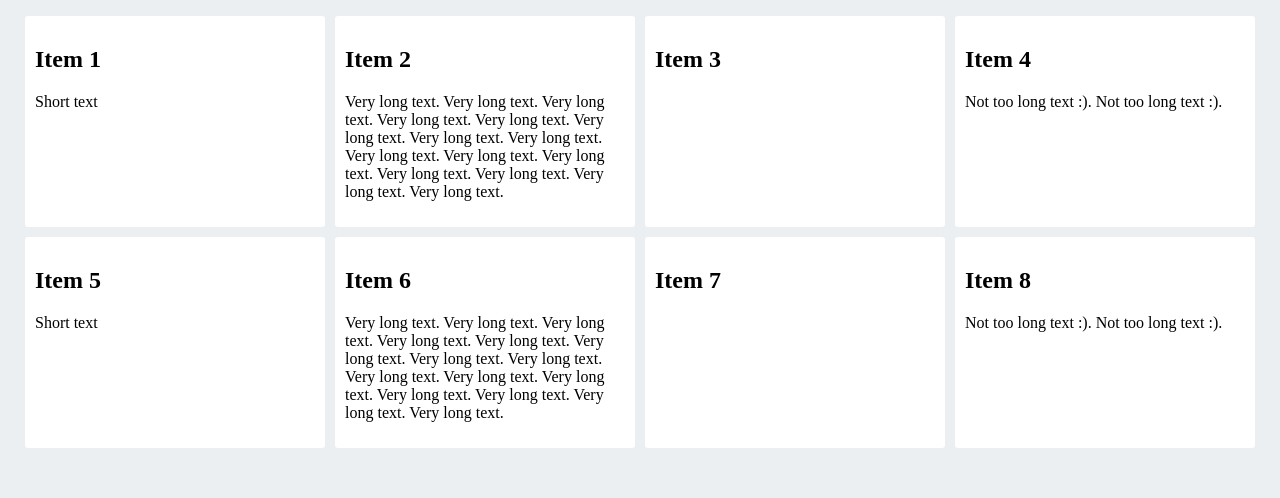
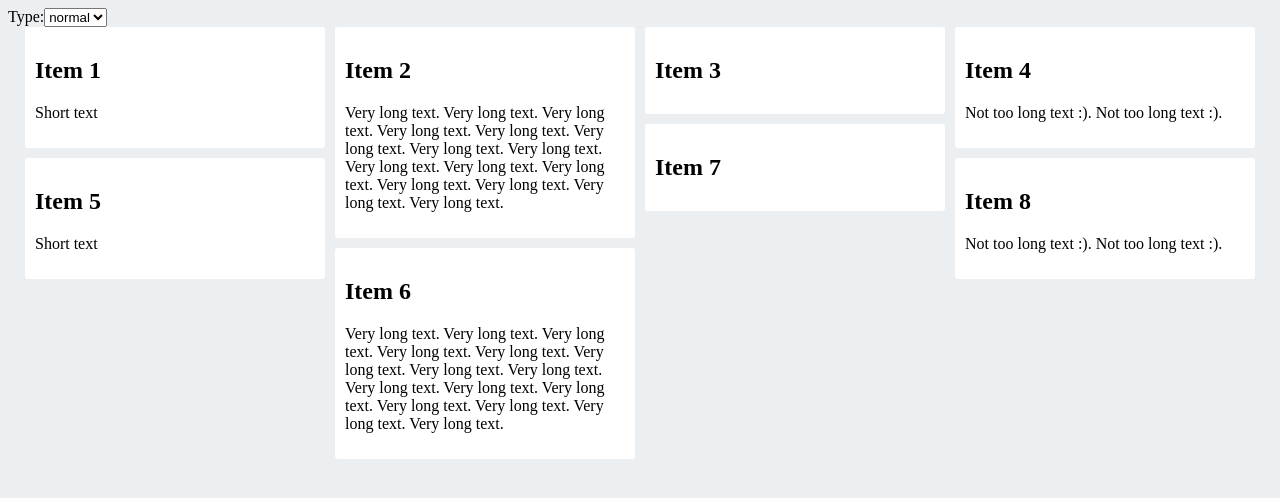
Before and after one commit to pralatto/jquery-in4m-tiles, a plain HTML site: page demo/index.html in a window 1280 px wide. Drawn offline with Linux system fonts and the light colour scheme.

Commit message:
some modifications

```diff
--- a/demo/index.html
+++ b/demo/index.html
@@ -10,32 +10,46 @@
 </head>
 <body>
 <div class="container">
-    <ul id="demo-list">
-        <li class="item"><h2>Item 1</h2>
-            <p>Short text</p></li>
-        <li class="item"><h2>Item 2</h2>
+    <form>
+        <label for="type">Type:</label><select id="type" name="type">
+        <option>normal</option>
+        <option>fill</option>
+        <option>grid</option>
+    </select>
+    </form>
+    <section id="demo-list">
+        <div class="item"><h2>Item 1</h2>
+            <p>Short text</p></div>
+        <div class="item"><h2>Item 2</h2>
             <p>Very long text. Very long text. Very long text. Very long text. Very long text. Very long text. Very long
                 text. Very long text. Very long text. Very long text. Very long text. Very long text. Very long text.
-                Very long text. Very long text. </p></li>
-        <li class="item"><h2>Item 3</h2></li>
-        <li class="item"><h2>Item 4</h2>
-            <p>Not too long text :). Not too long text :). </p></li>
-        <li class="item"><h2>Item 5</h2>
-            <p>Short text</p></li>
-        <li class="item"><h2>Item 6</h2>
+                Very long text. Very long text. </p></div>
+        <div class="item"><h2>Item 3</h2></div>
+        <div class="item"><h2>Item 4</h2>
+            <p>Not too long text :). Not too long text :). </p></div>
+        <div class="item"><h2>Item 5</h2>
+            <p>Short text</p></div>
+        <div class="item"><h2>Item 6</h2>
             <p>Very long text. Very long text. Very long text. Very long text. Very long text. Very long text. Very long
                 text. Very long text. Very long text. Very long text. Very long text. Very long text. Very long text.
-                Very long text. Very long text. </p></li>
-        <li class="item"><h2>Item 7</h2></li>
-        <li class="item"><h2>Item 8</h2>
-            <p>Not too long text :). Not too long text :). </p></li>
-    </ul>
+                Very long text. Very long text. </p></div>
+        <div class="item"><h2>Item 7</h2></div>
+        <div class="item"><h2>Item 8</h2>
+            <p>Not too long text :). Not too long text :). </p></div>
+    </section>
 </div>
 
 <script>
+    var type = $("#type");
     $("#demo-list").in4mTILES({
         width: 300,
-        type: 'grid'
+        type: type.val()
+    });
+    type.on("change", function(){
+        $("#demo-list").in4mTILES({
+            width: 300,
+            type: type.val()
+        });
     });
 </script>
 </body>
```
